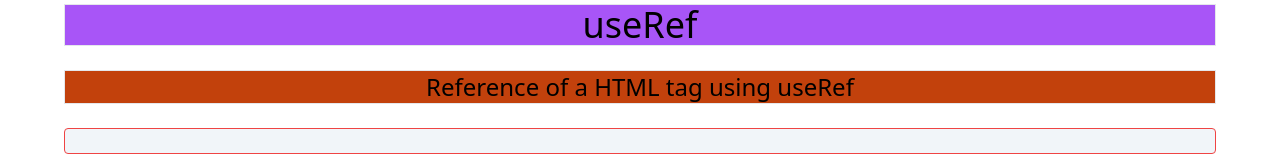
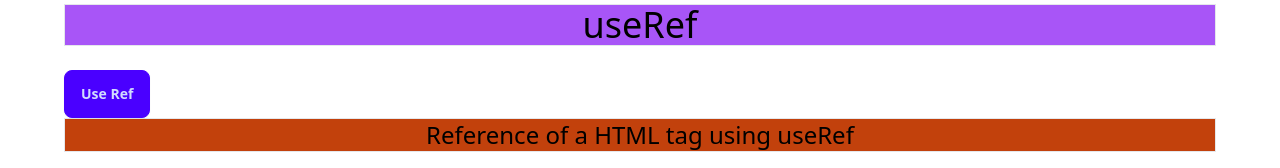
Before and after one commit to tuhin92/frontend-track, a React (Vite) app: page / in a window 1280 px wide. Shown: the part 136-304 px from the top of the page. Built offline with nearby package versions, Linux system fonts and the light colour scheme; no server answers.

Commit message:
add a button

```diff
--- a/src/Components/USE_Ref.jsx
+++ b/src/Components/USE_Ref.jsx
@@ -9,6 +9,7 @@ const USE_Ref = () => {
   return (
     <div>
       <h2 className="text-4xl text-black border bg-purple-500 text-center my-6">useRef</h2>
+      <button className="btn btn-primary">Use Ref</button>
     </div>
   );
 };
```
